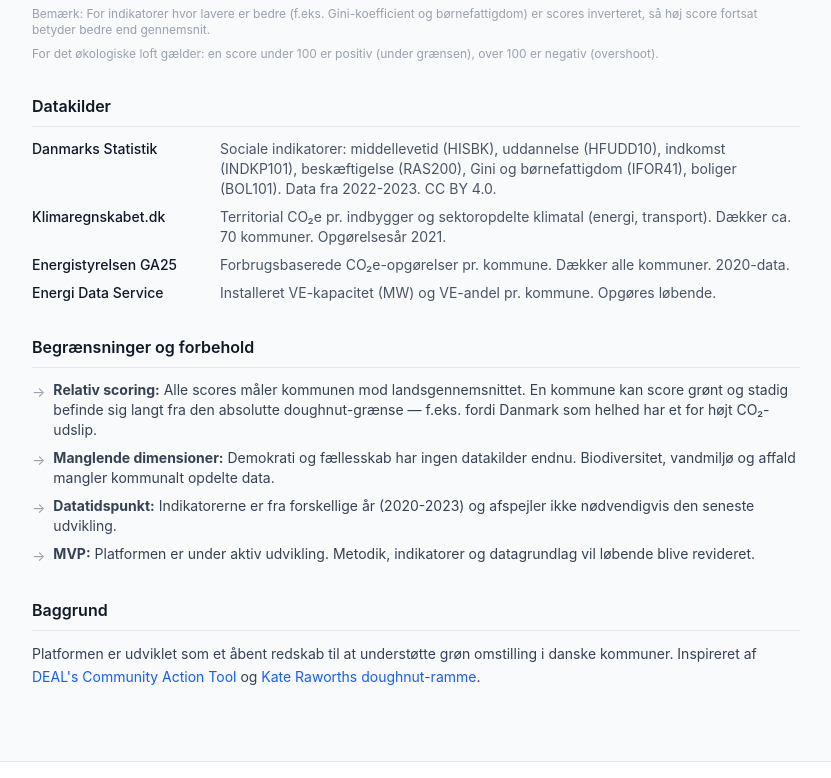
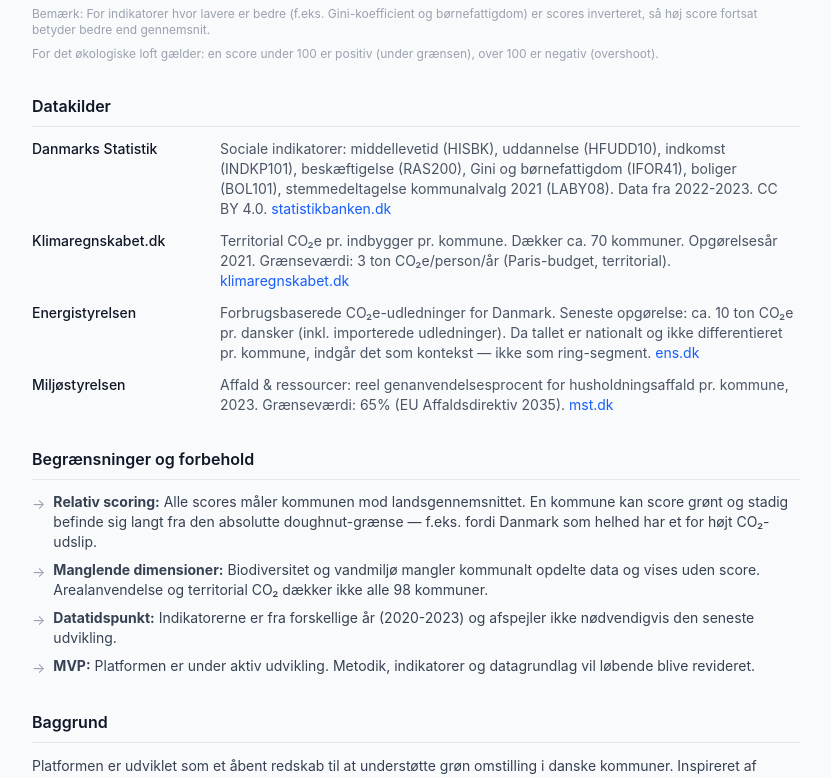
Before and after one commit to augustseptimius-beep/doughnut, a Next.js app in the folder webapp/: page /om in a window 1280 px wide. Shown: the part 562-1340 px from the top of the page, without its empty margins (224-1055 px from the left). Built offline with nearby package versions, Linux system fonts and the light colour scheme.

Commit message:
fix: amplify shortfall visibility + update Om-side med korrekte kilder

```diff
--- a/webapp/app/kommune/[navn]/client.tsx
+++ b/webapp/app/kommune/[navn]/client.tsx
@@ -32,8 +32,8 @@ export default function KommuneClient({ kommune, allKommuner }: Props) {
         />
       </div>
 
-      {/* Donut ring(s): side by side when comparing, single centered when not */}
-      <div className={compare ? "grid grid-cols-2 gap-6 mb-8" : "grid grid-cols-1 lg:grid-cols-2 gap-8 mb-0"}>
+      {/* Donut ring(s) */}
+      <div className={compare ? "grid grid-cols-2 gap-6 mb-6" : "max-w-lg mx-auto mb-6"}>
         <div>
           {compare && (
             <h3 className="text-sm font-medium text-gray-500 mb-2 text-center">
@@ -41,10 +41,20 @@ export default function KommuneClient({ kommune, allKommuner }: Props) {
             </h3>
           )}
           <DoughnutRing kommune={kommune} />
+        </div>
 
-          {/* Summary - only show under primary donut when not comparing */}
-          {!compare && (
-            <div className="text-sm text-gray-600 bg-gray-50 rounded-lg p-4 space-y-1 mt-4">
+        {compare && (
+          <div>
+            <h3 className="text-sm font-medium text-gray-500 mb-2 text-center">
+              {compare.kommune_navn}
+            </h3>
+            <DoughnutRing kommune={compare} />
+          </div>
+        )}
+      </div>
+
+      {/* Summary */}
+      <div className={`text-sm text-gray-600 bg-gray-50 rounded-lg p-4 space-y-1 mb-6 ${!compare ? "max-w-lg mx-auto" : ""}`}>
         <p>
           <span className="font-medium">Socialt fundament:</span>{" "}
           {categoriesAboveThreshold} af {categoriesWithData} kategorier
@@ -74,37 +84,17 @@ export default function KommuneClient({ kommune, allKommuner }: Props) {
           })()}
         </p>
       </div>
-          )}
-        </div>
 
-        {/* Comparison donut or score bars */}
-        {compare ? (
-          <div>
-            <h3 className="text-sm font-medium text-gray-500 mb-2 text-center">
-              {compare.kommune_navn}
-            </h3>
-            <DoughnutRing kommune={compare} />
-          </div>
-        ) : (
+      {/* Score bars - always below donut */}
       <div>
         <h3 className="text-sm font-medium text-gray-500 mb-3">
           Kategorier
-            </h3>
-            <ScoreBars kommune={kommune} compare={null} />
-          </div>
+          {compare && (
+            <span className="text-gray-400 ml-1">(parentes = {compare.kommune_navn})</span>
           )}
-      </div>
-
-      {/* When comparing: show score bars below both donuts */}
-      {compare && (
-        <div className="mt-2">
-          <h3 className="text-sm font-medium text-gray-500 mb-3">
-            Kategorier{" "}
-            <span className="text-gray-400">(parentes = {compare.kommune_navn})</span>
         </h3>
         <ScoreBars kommune={kommune} compare={compare} />
       </div>
-      )}
     </div>
   );
 }
--- a/webapp/app/om/page.tsx
+++ b/webapp/app/om/page.tsx
@@ -71,32 +71,39 @@ export default function OmPage() {
           <h3 className="text-base font-semibold text-gray-900 mb-3 pb-2 border-b border-gray-200">
             Datakilder
           </h3>
-          <div className="space-y-2 text-sm text-gray-700">
+          <div className="space-y-3 text-sm text-gray-700">
             <div className="flex gap-3">
               <span className="font-medium text-gray-900 w-44 shrink-0">Danmarks Statistik</span>
               <span className="text-gray-600">
                 Sociale indikatorer: middellevetid (HISBK), uddannelse (HFUDD10), indkomst (INDKP101),
-                beskæftigelse (RAS200), Gini og børnefattigdom (IFOR41), boliger (BOL101).
-                Data fra 2022-2023. CC BY 4.0.
+                beskæftigelse (RAS200), Gini og børnefattigdom (IFOR41), boliger (BOL101), stemmedeltagelse
+                kommunalvalg 2021 (LABY08). Data fra 2022-2023. CC BY 4.0.{" "}
+                <a href="https://www.statistikbanken.dk" target="_blank" rel="noopener" className="text-blue-600 hover:underline">statistikbanken.dk</a>
               </span>
             </div>
             <div className="flex gap-3">
               <span className="font-medium text-gray-900 w-44 shrink-0">Klimaregnskabet.dk</span>
               <span className="text-gray-600">
-                Territorial CO₂e pr. indbygger og sektoropdelte klimatal (energi, transport).
-                Dækker ca. 70 kommuner. Opgørelsesår 2021.
+                Territorial CO₂e pr. indbygger pr. kommune. Dækker ca. 70 kommuner. Opgørelsesår 2021.
+                Grænseværdi: 3 ton CO₂e/person/år (Paris-budget, territorial).{" "}
+                <a href="https://klimaregnskabet.dk" target="_blank" rel="noopener" className="text-blue-600 hover:underline">klimaregnskabet.dk</a>
               </span>
             </div>
             <div className="flex gap-3">
-              <span className="font-medium text-gray-900 w-44 shrink-0">Energistyrelsen GA25</span>
+              <span className="font-medium text-gray-900 w-44 shrink-0">Energistyrelsen</span>
               <span className="text-gray-600">
-                Forbrugsbaserede CO₂e-opgørelser pr. kommune. Dækker alle kommuner. 2020-data.
+                Forbrugsbaserede CO₂e-udledninger for Danmark. Seneste opgørelse: ca. 10 ton CO₂e pr.
+                dansker (inkl. importerede udledninger). Da tallet er nationalt og ikke differentieret
+                pr. kommune, indgår det som kontekst — ikke som ring-segment.{" "}
+                <a href="https://ens.dk/service/statistik-data-noegletal-og-kort/energi-og-co2-regnskab" target="_blank" rel="noopener" className="text-blue-600 hover:underline">ens.dk</a>
               </span>
             </div>
             <div className="flex gap-3">
-              <span className="font-medium text-gray-900 w-44 shrink-0">Energi Data Service</span>
+              <span className="font-medium text-gray-900 w-44 shrink-0">Miljøstyrelsen</span>
               <span className="text-gray-600">
-                Installeret VE-kapacitet (MW) og VE-andel pr. kommune. Opgøres løbende.
+                Affald & ressourcer: reel genanvendelsesprocent for husholdningsaffald pr. kommune, 2023.
+                Grænseværdi: 65% (EU Affaldsdirektiv 2035).{" "}
+                <a href="https://mst.dk/affald-jord-og-grundvand/affald/affaldsstatistik/" target="_blank" rel="noopener" className="text-blue-600 hover:underline">mst.dk</a>
               </span>
             </div>
           </div>
@@ -119,8 +126,8 @@ export default function OmPage() {
             <li className="flex gap-2">
               <span className="text-gray-400 mt-0.5">→</span>
               <span>
-                <strong>Manglende dimensioner:</strong> Demokrati og fællesskab har ingen datakilder endnu.
-                Biodiversitet, vandmiljø og affald mangler kommunalt opdelte data.
+                <strong>Manglende dimensioner:</strong> Biodiversitet og vandmiljø mangler kommunalt opdelte
+                data og vises uden score. Arealanvendelse og territorial CO₂ dækker ikke alle 98 kommuner.
               </span>
             </li>
             <li className="flex gap-2">
--- a/webapp/components/DoughnutRing.tsx
+++ b/webapp/components/DoughnutRing.tsx
@@ -71,17 +71,16 @@ export default function DoughnutRing({ kommune }: DoughnutRingProps) {
 
       let shortfallPath = "";
       if (cat.hasData && cat.score !== null && cat.score < 100) {
+        // Amplify small shortfalls so even 5% under is clearly visible
         const shortfallFraction = (100 - cat.score) / 100;
-        const rIn = socialBase - (socialBase - innerLimit) * Math.min(shortfallFraction, 1);
+        const amplified = Math.max(Math.pow(Math.min(shortfallFraction, 1), 0.35), 0.18);
+        const rIn = socialBase - (socialBase - innerLimit) * amplified;
         shortfallPath = describeArc(center, center, socialBase, rIn, startAngle, endAngle);
       }
 
       const labelRadius = (socialBase + commonBoundary) / 2;
       const lx = center + labelRadius * Math.cos(midAngle);
       const ly = center + labelRadius * Math.sin(midAngle);
-      const rotDeg = (midAngle * 180) / Math.PI;
-      const shouldFlip = rotDeg > 0 && rotDeg < 180;
-      const finalRot = shouldFlip ? rotDeg - 90 : rotDeg + 90;
 
       const isNoData = !cat.hasData;
       const isActive = active?.label === cat.categoryName && active?.group === "social";
@@ -105,7 +104,7 @@ export default function DoughnutRing({ kommune }: DoughnutRingProps) {
         >
           <path d={safePath} fill={safeColor} stroke={safeStroke} strokeWidth="0.5" className="transition-colors" />
           {shortfallPath && (
-            <path d={shortfallPath} fill="#dc2626" opacity="0.7" className="transition-all duration-300" />
+            <path d={shortfallPath} fill="#dc2626" opacity="0.85" className="transition-all duration-300" />
           )}
           <line
             x1={center + innerLimit * Math.cos(startAngle - gap / 2)}
@@ -116,7 +115,6 @@ export default function DoughnutRing({ kommune }: DoughnutRingProps) {
           />
           <text
             x={lx} y={ly} textAnchor="middle" dominantBaseline="middle"
-            transform={`rotate(${finalRot}, ${lx}, ${ly})`}
             className="pointer-events-none select-none"
             style={{ fontSize: "13px", fontWeight: 800, fill: isNoData ? "#9ca3af" : "#2d4a2d", textTransform: "uppercase", letterSpacing: "0.02em" }}
           >
@@ -141,17 +139,16 @@ export default function DoughnutRing({ kommune }: DoughnutRingProps) {
 
       let overshootPath = "";
       if (hasEcoData && ecoScore > 100) {
+        // Amplify small overshoots: cube root scaling so even 5% overshoot is clearly visible
         const overshootFraction = (ecoScore - 100) / 100;
-        const rOut = ecoCeiling + (outerLimit - ecoCeiling) * Math.min(overshootFraction, 1);
+        const amplified = Math.max(Math.pow(Math.min(overshootFraction, 1), 0.35), 0.18);
+        const rOut = ecoCeiling + (outerLimit - ecoCeiling) * amplified;
         overshootPath = describeArc(center, center, rOut, ecoCeiling, startAngle, endAngle);
       }
 
       const labelRadius = (commonBoundary + ecoCeiling) / 2;
       const lx = center + labelRadius * Math.cos(midAngle);
       const ly = center + labelRadius * Math.sin(midAngle);
-      const rotDeg = (midAngle * 180) / Math.PI;
-      const shouldFlip = rotDeg > 0 && rotDeg < 180;
-      const finalRot = shouldFlip ? rotDeg - 90 : rotDeg + 90;
 
       const isActive = active?.label === dim.name && active?.group === "ecological";
       const safeColor = hasEcoData ? (isActive ? "#bbf7d0" : "#e8f0e8") : "#f3f4f6";
@@ -174,7 +171,7 @@ export default function DoughnutRing({ kommune }: DoughnutRingProps) {
         >
           <path d={safePath} fill={safeColor} stroke={safeStroke} strokeWidth="0.5" className="transition-colors" />
           {overshootPath && (
-            <path d={overshootPath} fill="#dc2626" opacity="0.7" className="transition-all duration-300" />
+            <path d={overshootPath} fill="#dc2626" opacity="0.85" className="transition-all duration-300" />
           )}
           <line
             x1={center + commonBoundary * Math.cos(startAngle - gap / 2)}
@@ -185,11 +182,10 @@ export default function DoughnutRing({ kommune }: DoughnutRingProps) {
           />
           <text
             x={lx} y={ly} textAnchor="middle" dominantBaseline="middle"
-            transform={`rotate(${finalRot}, ${lx}, ${ly})`}
             className="pointer-events-none select-none"
-            style={{ fontSize: "12px", fontWeight: 800, fill: hasEcoData ? "#2d4a2d" : "#9ca3af", textTransform: "uppercase", letterSpacing: "0.02em" }}
+            style={{ fontSize: "14px", fontWeight: 800, fill: hasEcoData ? "#2d4a2d" : "#9ca3af", textTransform: "uppercase", letterSpacing: "0.02em" }}
           >
-            {dim.name}
+            {dim.shortName}
           </text>
         </g>
       );
--- a/webapp/lib/data.ts
+++ b/webapp/lib/data.ts
@@ -101,18 +101,13 @@ export function loadData(): KommuneData[] {
     // Legacy / fremtidige dimensioner fra separate CSV-filer
     const ecoSources: Record<string, Record<string, number | null>> = {
       climate_territorial: climateData,
-      climate_consumption: consumptionData,
       waste_resources: consumptionData,
       land_use: landUseData,
     };
 
-    // Klimaregnskabet + Energi Data Service: kolonner direkte i doughnut_scores.csv
+    // Klimaregnskabet: kolonner direkte i doughnut_scores.csv
     const ecoFromScoresCsv: Record<string, string> = {
       climate_territorial: "co2_per_capita_ratio",
-      co2_energy: "co2_energy_ratio",
-      co2_transport: "co2_transport_ratio",
-      ve_share: "ve_share_ratio",
-      ve_capacity_mw: "ve_capacity_mw_ratio",
     };
 
     for (const dim of ECOLOGICAL_DIMENSIONS) {
--- a/webapp/lib/shared.ts
+++ b/webapp/lib/shared.ts
@@ -104,6 +104,7 @@ export const SOCIAL_CATEGORIES: SocialCategory[] = [
 export interface EcologicalDimension {
   id: string;
   name: string;
+  shortName: string; // Abbreviated label for SVG ring
   source?: string;
   unit?: string;
   boundary?: string; // Description of the planetary boundary
@@ -112,48 +113,26 @@ export interface EcologicalDimension {
 export const ECOLOGICAL_DIMENSIONS: EcologicalDimension[] = [
   {
     id: "climate_territorial",
-    name: "Klima (territorial CO2 pr. indb.)",
+    name: "Territorial CO2 pr. indbygger",
+    shortName: "KLIMA",
     source: "https://klimaregnskabet.dk",
     unit: "ton CO₂e/person",
-    boundary: "3 ton CO₂e/person/år (Paris-budget)",
+    boundary: "3 ton CO₂e/person/år (Paris-budget, territorial)",
   },
   {
-    id: "climate_consumption",
-    name: "Klima (forbrug)",
-    source: "Energistyrelsen GA25",
-    unit: "ton CO₂e/person",
-    boundary: "2,5 ton CO₂e/person/år (Paris-budget, forbrugsbaseret)",
+    id: "water",
+    name: "Vandmiljø",
+    shortName: "VAND",
   },
   {
-    id: "co2_energy",
-    name: "CO2 fra energisektoren pr. indb.",
-    source: "https://klimaregnskabet.dk",
-    unit: "ton CO₂e/person",
+    id: "biodiversity",
+    name: "Biodiversitet",
+    shortName: "BIO",
   },
-  {
-    id: "co2_transport",
-    name: "CO2 fra transport pr. indb.",
-    source: "https://klimaregnskabet.dk",
-    unit: "ton CO₂e/person",
-  },
-  {
-    id: "ve_share",
-    name: "VE-andel af endeligt energiforbrug",
-    source: "https://klimaregnskabet.dk",
-    unit: "%",
-    boundary: "100% VE (klimaneutralitet)",
-  },
-  {
-    id: "ve_capacity_mw",
-    name: "Installeret VE-kapacitet",
-    source: "https://api.energidataservice.dk",
-    unit: "MW",
-  },
-  { id: "water", name: "Vandmiljø" },
-  { id: "biodiversity", name: "Biodiversitet" },
   {
     id: "land_use",
     name: "Arealanvendelse",
+    shortName: "AREAL",
     source: "DST AREALDK2 + ARE207",
     unit: "% naturområder",
     boundary: "30% naturområder (EU Biodiversity Strategy 2030)",
@@ -161,6 +140,7 @@ export const ECOLOGICAL_DIMENSIONS: EcologicalDimension[] = [
   {
     id: "waste_resources",
     name: "Affald & ressourcer",
+    shortName: "AFFALD",
     source: "Miljøstyrelsen, Affaldsstatistik 2023",
     unit: "% reelt genanvendt",
     boundary: "65% genanvendelse (EU-målsætning 2035)",
```
Lines whose indentation alone changed are shown as unchanged.
